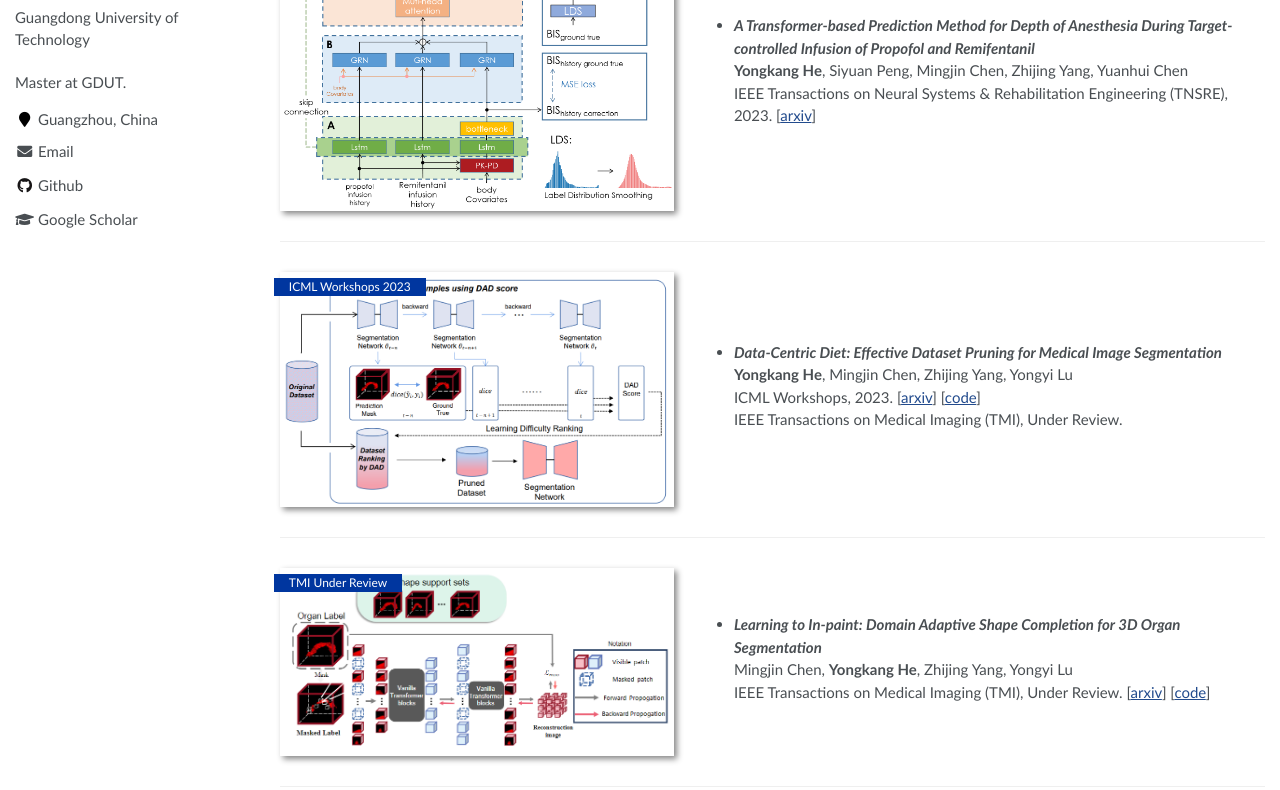
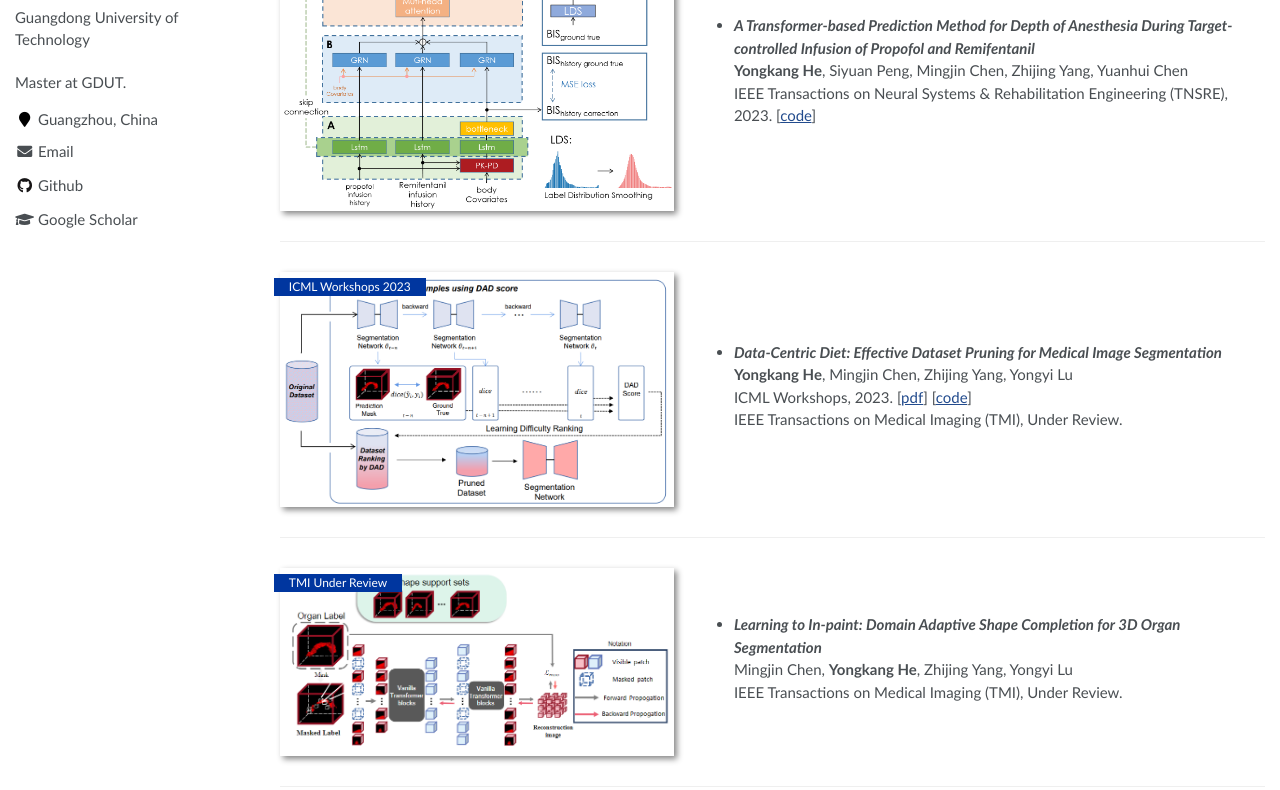
Before and after one commit to heeeyk/heeeyk.github.io, a Jekyll site: the page built from _pages/about.md, in a window 1280 px wide and 1400 px high. Shown: the part 357-1147 px from the top of the window. Built offline with Jekyll 4.4.1, drawn with Linux system fonts in a browser that asks for light colours.

Commit message:
Update about.md

```diff
--- a/_pages/about.md
+++ b/_pages/about.md
@@ -25,7 +25,8 @@ Research interest: AI for medical(Image segmentation, Depth of anesthesia foreca
 
 - ***A Transformer-based Prediction Method for Depth of Anesthesia During Target-controlled Infusion of Propofol and Remifentanil*** \\
 **Yongkang He**, Siyuan Peng, Mingjin Chen, Zhijing Yang, Yuanhui Chen \\
-IEEE Transactions on Neural Systems & Rehabilitation Engineering (TNSRE), 2023. [[arxiv](https://arxiv.org/abs/2303.10945)]
+IEEE Transactions on Neural Systems & Rehabilitation Engineering (TNSRE), 2023.
+[[code](https://github.com/heeeyk/Transformer-DOA-Prediction)]
 </div>
 </div>
 
@@ -34,7 +35,7 @@ IEEE Transactions on Neural Systems & Rehabilitation Engineering (TNSRE), 2023.
 
 - ***Data-Centric Diet: Effective Dataset Pruning for Medical Image Segmentation*** \\
 **Yongkang He**, Mingjin Chen, Zhijing Yang, Yongyi Lu \\
-ICML Workshops, 2023. [[arxiv](https://arxiv.org/pdf/2301.00965.pdf)] [[code](https://github.com/JyChen9811/DOC-VTON)] \\
+ICML Workshops, 2023. [[pdf](https://openreview.net/forum?id=5x19Z0G9Gr)] [[code](https://github.com/heeeyk/Data-Centric-Diet)] \\
 IEEE Transactions on Medical Imaging (TMI), Under Review.
 </div>
 </div>
@@ -44,7 +45,7 @@ IEEE Transactions on Medical Imaging (TMI), Under Review.
 
 - ***Learning to In-paint: Domain Adaptive Shape Completion for 3D Organ Segmentation*** \\
 Mingjin Chen, **Yongkang He**, Zhijing Yang, Yongyi Lu \\
-IEEE Transactions on Medical Imaging (TMI), Under Review. [[arxiv](https://arxiv.org/pdf/2301.00965.pdf)] [[code](https://github.com/JyChen9811/DOC-VTON)]
+IEEE Transactions on Medical Imaging (TMI), Under Review.
 </div>
 </div>
 
```
